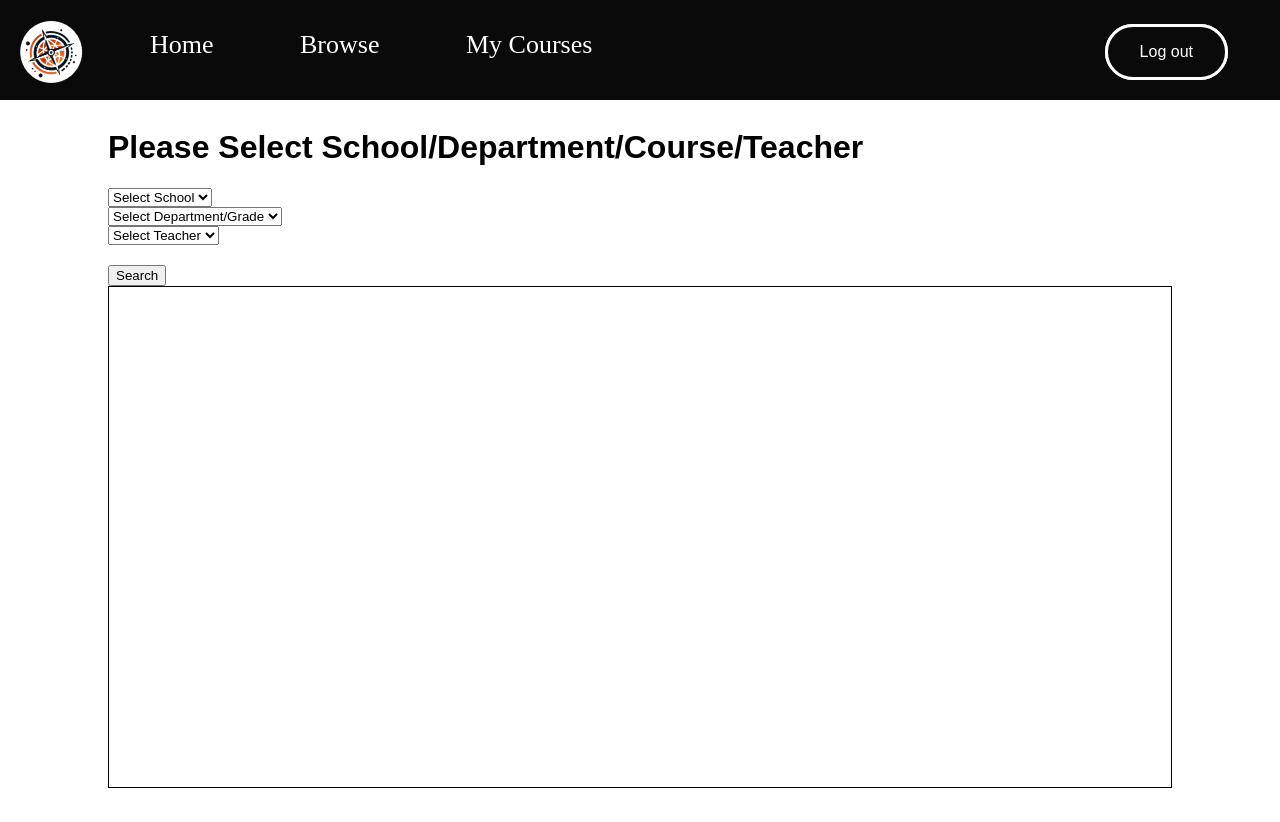
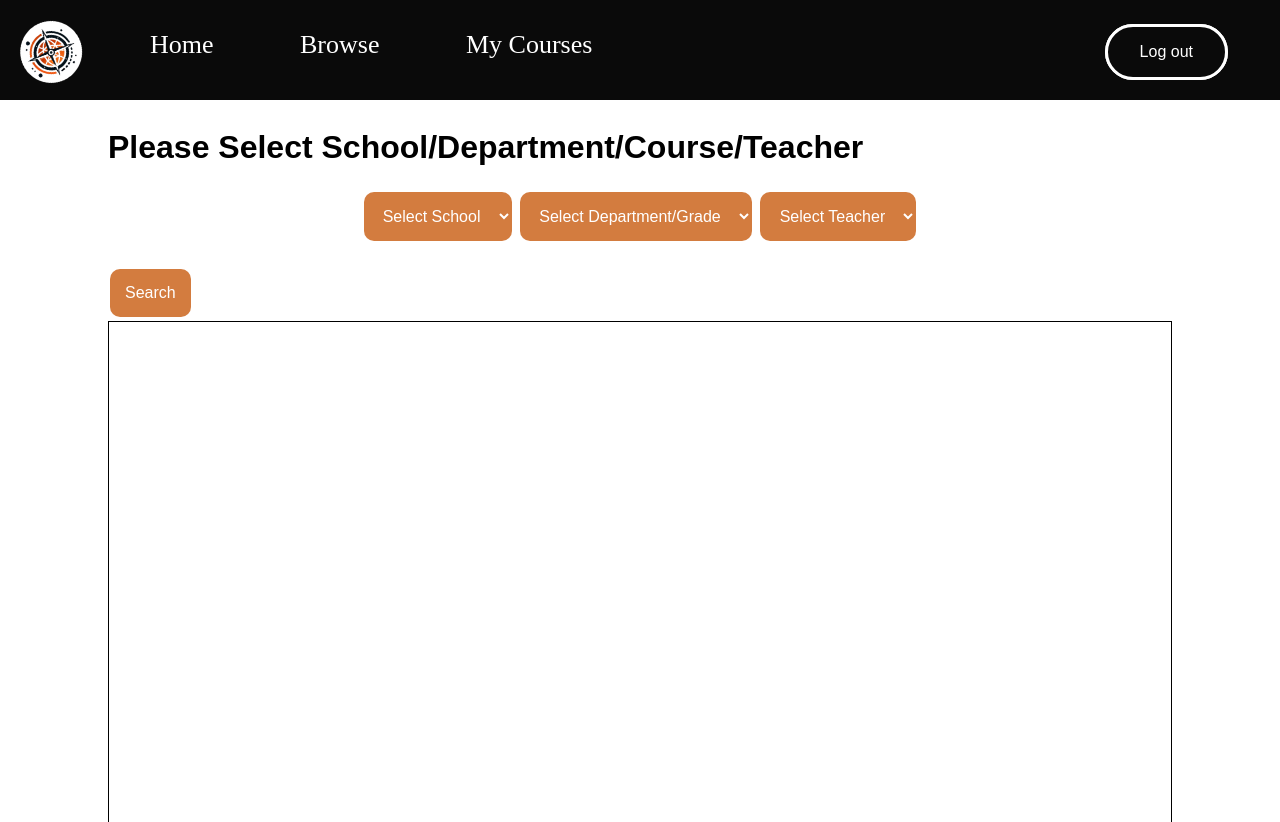
Before and after one commit to SevenHillsSchool/CourseCompass2, a Flask app: page /browse in a window 1280 px wide. Shown: the top 822 px of the page. Before the commit the page ends 788 px from the top, so only its background shows below. Run offline with Flask 3, Linux system fonts and the light colour scheme; data that the repository does not hold is empty.

Commit message:
Did some css

```diff
--- a/server.py
+++ b/server.py
@@ -302,4 +302,4 @@ def addCourse():
     #dataBase.commit()
 
 if __name__ == '__main__':
-    app.run(host='0.0.0.0', port=5000, debug=True)
+    app.run(host='0.0.0.0', port=8000, debug=True)
--- a/static/styling/Browse.css
+++ b/static/styling/Browse.css
@@ -20,3 +20,35 @@
     top: 50px;
     color: #6d4dff;
 }
+
+.dropdownMenu {
+    text-align: center;
+    margin-left: auto;
+    margin-right: auto;
+}
+
+.dropdown {
+    background-color: rgba(211,124,63,1);
+    border: none;
+    color: white;
+    padding: 15px;
+    text-align: center;
+    text-decoration: none;
+    display: inline-block;
+    font-size: 16px;
+    margin: 4px 2px;
+    border-radius: 10px;
+}
+
+.sendBtn {
+    background-color: rgba(211,124,63,1);
+    border: none;
+    color: white;
+    padding: 15px;
+    text-align: center;
+    text-decoration: none;
+    display: inline-block;
+    font-size: 16px;
+    margin: 4px 2px;
+    border-radius: 10px;
+}
--- a/templates/Browse.html
+++ b/templates/Browse.html
@@ -117,18 +117,14 @@
     <h1>Please Select School/Department/Course/Teacher</h1>
 
     <!-- Dropdowns for filtering -->
-    <div>
-      <select id="dropdown1">
+    <div class="dropdownMenu">
+      <select id="dropdown1" class="dropdown">
         <option value="">Select School</option>
       </select>
-    </div>
-    <div>
-      <select id="dropdown2">
+      <select id="dropdown2" class="dropdown">
         <option value="">Select Department/Grade</option>
       </select>
-    </div>
-    <div>
-      <select id="dropdown4">
+      <select id="dropdown4" class="dropdown">
         <option value="">Select Teacher</option>
       </select>
     </div>
```
Also changed, not shown: templates/test.html (added, +69 -0 lines).
